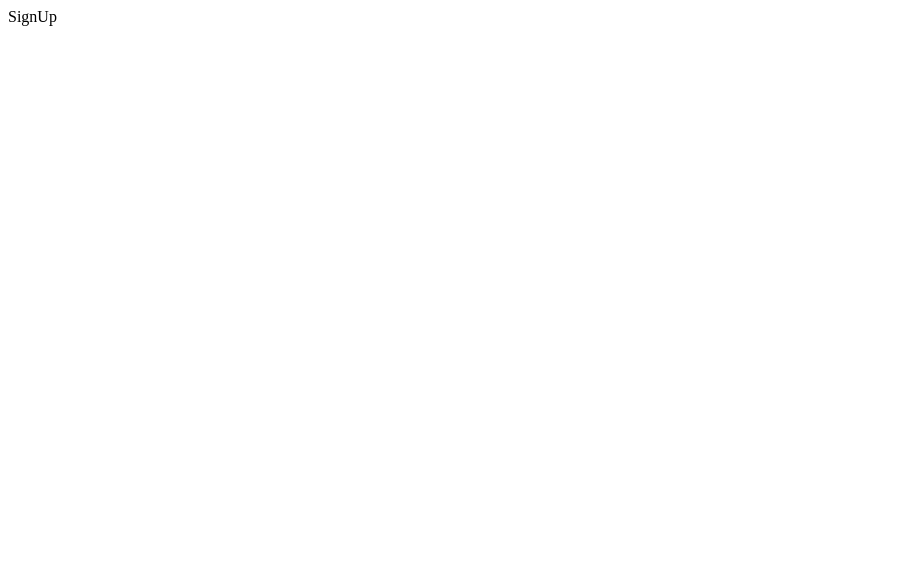
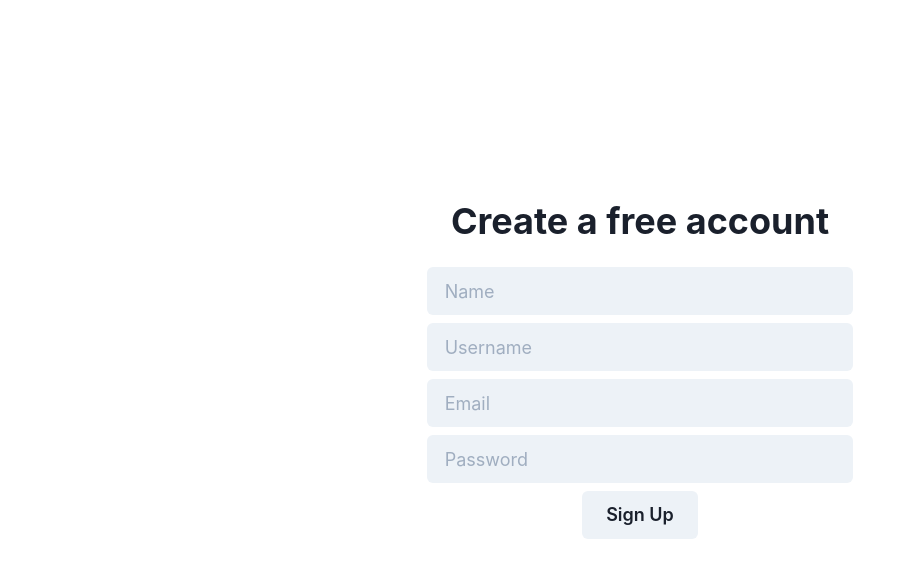
Before and after one commit to adityaprabhat01/bug-tracker-frontend, a React (Create React App) app: page /signup in a window 1280 px wide. Shown: the top 578 px of the page, without its empty margins (0-907 px from the left). Built offline with nearby package versions, Linux system fonts and the light colour scheme.

Commit message:
redux setup with reducer and action creator

```diff
--- a/src/App.tsx
+++ b/src/App.tsx
@@ -1,16 +1,19 @@
 import { BrowserRouter, Route, Routes } from "react-router-dom";
+import { ChakraProvider } from "@chakra-ui/react";
 import Login from "./components/Auth/Login";
 import SignUp from "./components/Auth/SignUp";
 
 function App() {
   return (
     <>
+      <ChakraProvider>
         <BrowserRouter>
           <Routes>
             <Route path="/signup" element={<SignUp />} />
             <Route path="/login" element={<Login />} />
           </Routes>
         </BrowserRouter>
+      </ChakraProvider>
     </>
   );
 }
--- /dev/null
+++ b/src/components/Auth/Form/ButtonForm.tsx
@@ -0,0 +1,18 @@
+import { Button } from "@chakra-ui/react"
+
+interface Props {
+  message: string
+}
+
+const ButtonForm = (props: Props) => {
+  const { message } = props
+  return (
+    <>
+      <Button size={"lg"}>
+        {message}
+      </Button>
+    </>
+  )
+}
+
+export default ButtonForm;
--- /dev/null
+++ b/src/components/Auth/Form/InputForm.tsx
@@ -0,0 +1,16 @@
+import { Input } from '@chakra-ui/react'
+
+interface Props {
+  message: string
+}
+
+const InputForm = (props: Props) => {
+  const { message } = props;
+  return (
+    <>
+      <Input placeholder={message} variant="filled" size={"lg"} />
+    </>
+  )
+}
+
+export default InputForm;
--- a/src/components/Auth/Login.tsx
+++ b/src/components/Auth/Login.tsx
@@ -1,9 +1,24 @@
+import { Grid, VStack, GridItem, Heading } from "@chakra-ui/react";
+import ButtonForm from "./Form/ButtonForm";
+import InputForm from "./Form/InputForm";
+
 const Login: React.FC = () => {
   return (
     <>
-      Login
+      <Grid templateColumns="repeat(6, 1fr)">
+        <GridItem colStart={3} colEnd={5} mt={"200px"}>
+          <VStack>
+            <Heading mb={4} as="h2" size="xl">
+              Login to Bug Tracker
+            </Heading>
+            <InputForm message="Email" />
+            <InputForm message="Password" />
+            <ButtonForm message="Login" />
+          </VStack>
+        </GridItem>
+      </Grid>
     </>
-  )
-}
+  );
+};
 
 export default Login;
--- a/src/components/Auth/SignUp.tsx
+++ b/src/components/Auth/SignUp.tsx
@@ -1,9 +1,26 @@
+import { Grid, GridItem, Heading, VStack } from "@chakra-ui/react";
+import ButtonForm from "./Form/ButtonForm";
+import InputForm from "./Form/InputForm";
+
 const SignUp: React.FC = () => {
   return (
     <>
-      SignUp
+      <Grid templateColumns="repeat(6, 1fr)">
+        <GridItem colStart={3} colEnd={5} mt={"200px"}>
+          <VStack>
+            <Heading mb={4} as="h2" size="xl">
+              Create a free account
+            </Heading>
+            <InputForm message="Name" />
+            <InputForm message="Username" />
+            <InputForm message="Email" />
+            <InputForm message="Password" />
+            <ButtonForm message="Sign Up" />
+          </VStack>
+        </GridItem>
+      </Grid>
     </>
-  )
-}
+  );
+};
 
 export default SignUp;
--- a/src/index.tsx
+++ b/src/index.tsx
@@ -1,10 +1,14 @@
-import React from 'react';
-import ReactDOM from 'react-dom';
-import App from './App';
+import React from "react";
+import ReactDOM from "react-dom";
+import { Provider } from "react-redux";
+import App from "./App";
+import store from "./store/store";
 
 ReactDOM.render(
   <React.StrictMode>
-    <App />
+    <Provider store={store}>
+      <App />
+    </Provider>
   </React.StrictMode>,
-  document.getElementById('root')
+  document.getElementById("root")
 );
--- /dev/null
+++ b/src/store/auth/authReducer.tsx
@@ -0,0 +1,23 @@
+import { SIGNUP_REQUEST } from "./authTypes";
+
+const initState = {
+  name: "",
+  username: "",
+  email: "",
+  user_id: "",
+  loading: false,
+  error: ""
+};
+
+const authReducer = (state = initState, action: any) => {
+  switch (action.type) {
+    case SIGNUP_REQUEST:
+      return {
+        ...state,
+        loading: true
+      };
+    default: return state;
+  }
+};
+
+export default authReducer;
--- /dev/null
+++ b/src/store/auth/authTypes.tsx
@@ -0,0 +1,7 @@
+export const SIGNUP_REQUEST = "auth/SIGNUP_REQUEST";
+export const SIGNUP_SUCCESS = "auth/SIGNUP_SUCCESS";
+export const SIGNUP_FAILURE = "auth/SIGNUP_FAILURE";
+
+export const LOGIN_REQUEST = "auth/LOGIN_REQUEST";
+export const LOGIN_SUCCESS = "auth/LOGIN_SUCCESS";
+export const LOGIN_FAILURE = "auth/LOGIN_FAILURE";
--- /dev/null
+++ b/src/store/rootReducer.tsx
@@ -0,0 +1,8 @@
+import { combineReducers } from "redux";
+import authReducer from "./auth/authReducer";
+
+const rootReducer = combineReducers({
+  auth: authReducer
+})
+
+export default rootReducer;
--- /dev/null
+++ b/src/store/store.tsx
@@ -0,0 +1,17 @@
+import { compose, createStore } from "redux";
+import rootReducer from "./rootReducer";
+
+declare global {
+  interface Window {
+    __REDUX_DEVTOOLS_EXTENSION_COMPOSE__?: typeof compose;
+  }
+}
+
+const composeEnhancers = window.__REDUX_DEVTOOLS_EXTENSION_COMPOSE__ || compose;
+
+const store = createStore(
+  rootReducer,
+  composeEnhancers()
+)
+
+export default store;
```
Also changed, not shown: package.json (+7 -0 lines), src/store/auth/authActions.tsx (added, +17 -0 lines), 1 other file (tests, documents, lock files or other folders). Lines whose indentation alone changed are shown as unchanged.
